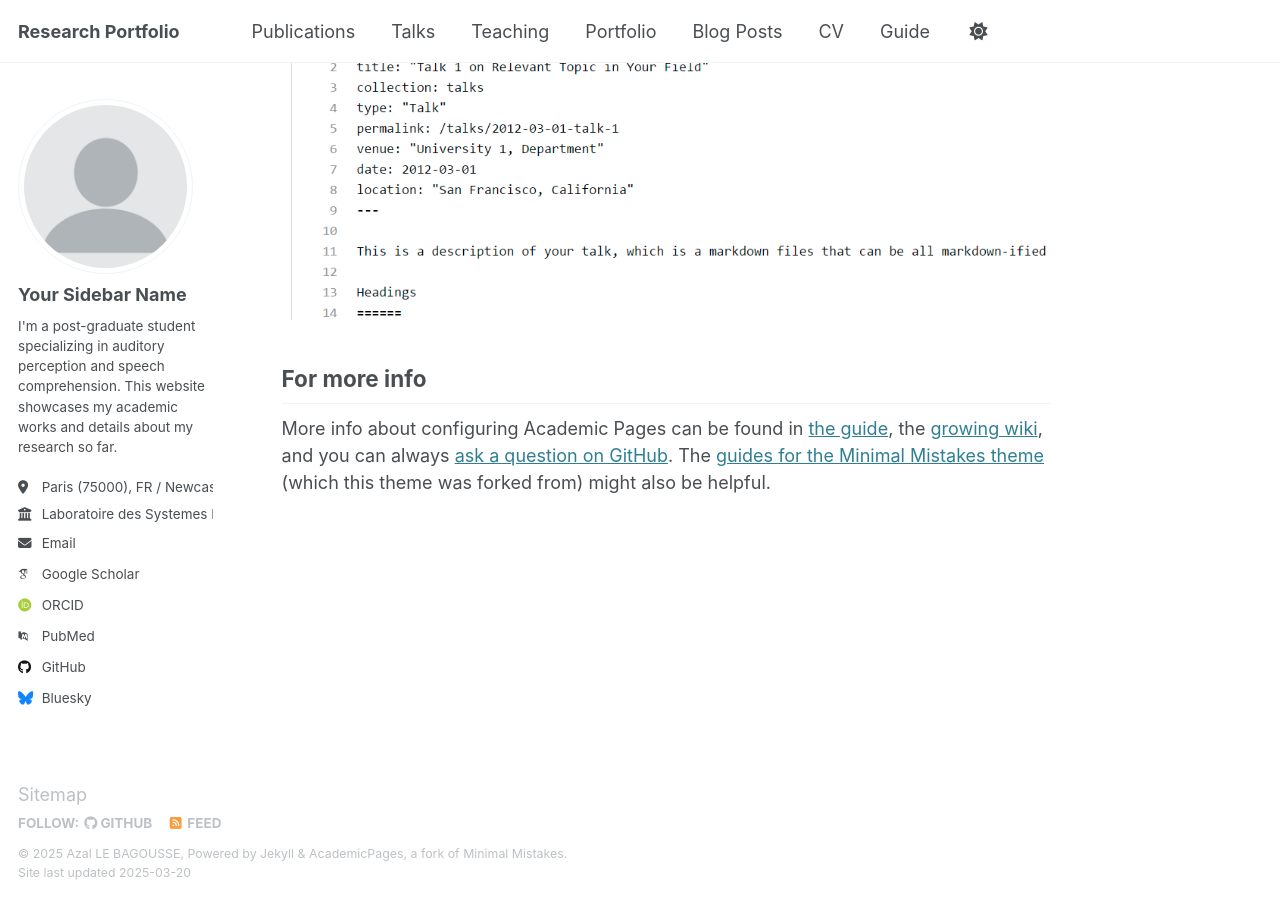
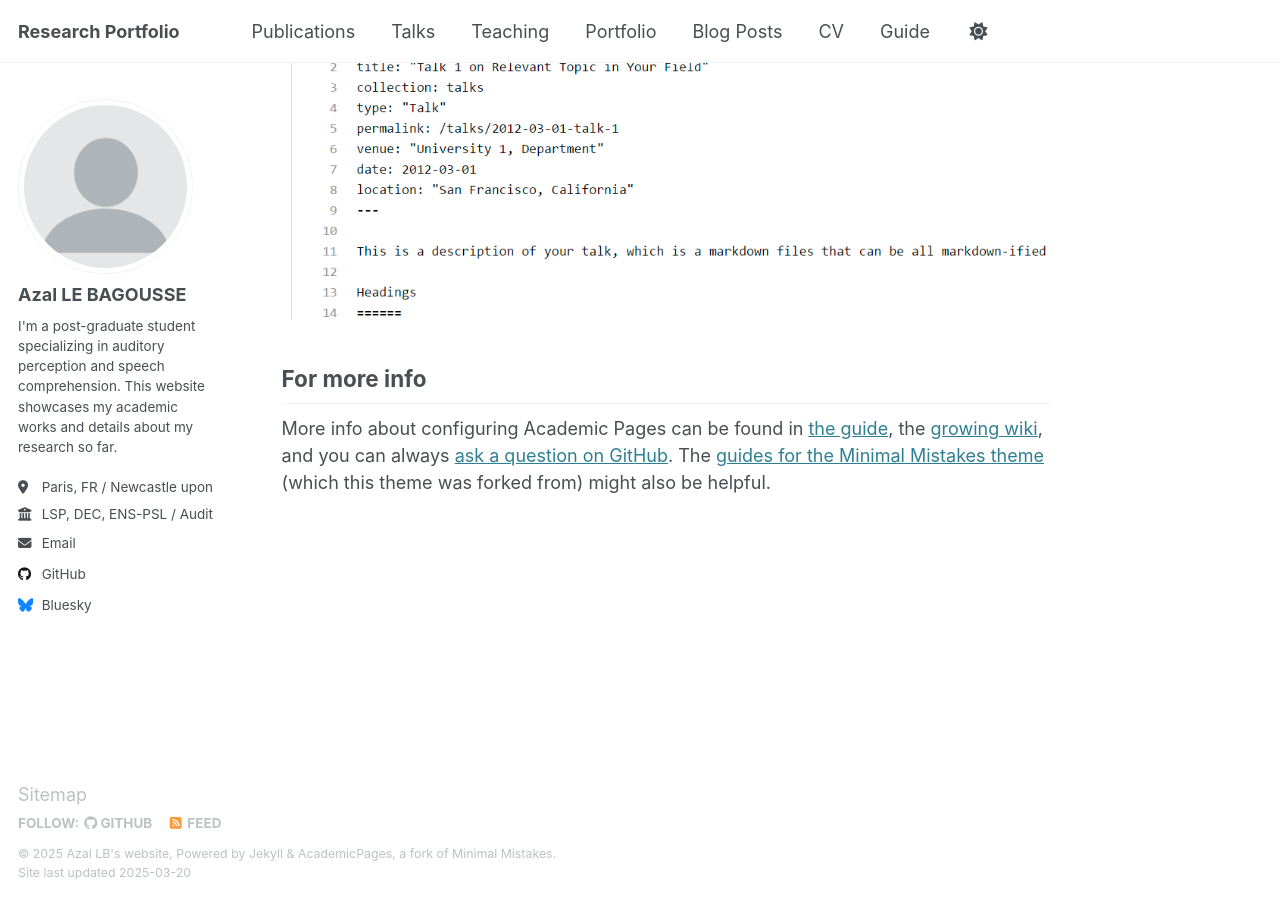
Before and after one commit to azallb/azallb.github.io, a Jekyll site: the page built from _pages/about.md, in a window 1280 px wide and 900 px high, scrolled down 2635 px. Built offline with Jekyll 4.4.1, drawn with Linux system fonts in a browser that asks for light colours; some web fonts are replaced.

Commit message:
core changes

```diff
--- a/_config.yml
+++ b/_config.yml
@@ -11,11 +11,11 @@ locale                   : "en-US"
 site_theme               : "default"
 title                    : "Research Portfolio"
 title_separator          : "-"
-name                     : &name "Azal LE BAGOUSSE"
-description              : &description "This is a test description because I don't know where it should be appearing"
+name                     : &name "Azal LB's website"
+description              : &description "Work and academic research page"
 url                      : https://azallb.github.io # the base hostname & protocol for your site e.g. "https://[your GitHub username].github.io"
 baseurl                  : "" # the subpath of your site, e.g. "/blog"
-repository               : "academicpages/academicpages.github.io"
+repository               : "azallb/academicpages.github.io"
 
 # Site Author - The following control what appear as part of the author content on the side bar.
 #               If a field is blank the icon and link will not appear, otherwise it will be shown.
@@ -23,22 +23,22 @@ repository               : "academicpages/academicpages.github.io"
 author:
   # Biographic information
   avatar           : "profile.png"
-  name             : "Your Sidebar Name"
+  name             : "Azal LE BAGOUSSE"
   pronouns         : # example: "she/her"
   bio              : "I'm a post-graduate student specializing in auditory perception and speech comprehension. This website showcases my academic works and details about my research so far."
-  location         : "Paris (75000), FR / Newcastle (NE2 4HH), UK"
-  employer         : "Laboratoire des Systemes Perceptifs, ENS, PSL / Auditory Cognition Group, Newcastle Medical School"
+  location         : "Paris, FR / Newcastle upon Tyne, UK"
+  employer         : "LSP, DEC, ENS-PSL / Auditory Cognition Group NCL"
   uri              : # URL
   email            : "azal.lebagousse@gmail.com"
 
   # Academic websites
   arxiv            : # URL - Update with the correct link to your profile
-  googlescholar    : "https://scholar.google.com/citations?user=PS_CX0AAAAAJ"
+  googlescholar    : #"https://scholar.google.com/citations?user=PS_CX0AAAAAJ"
   impactstory      : # URL
-  orcid            : "http://orcid.org/yourorcidurl"
+  orcid            : #"http://orcid.org/yourorcidurl"
   semantic         : # URL
-  pubmed           : "https://www.ncbi.nlm.nih.gov/pubmed/?term=john+snow"
-  researchgate     : # URL
+  pubmed           : #"https://www.ncbi.nlm.nih.gov/pubmed/?term=john+snow"
+  researchgate     : # "https://www.researchgate.net/profile/Azal-Lb"
   scopus           : # URL
 
   # Repositories and software development
```
